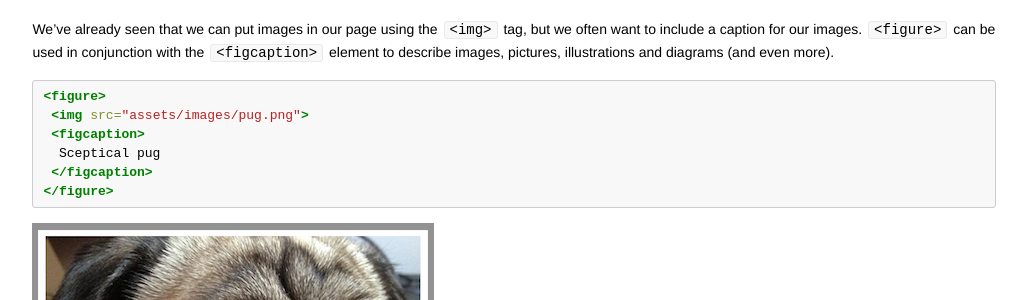
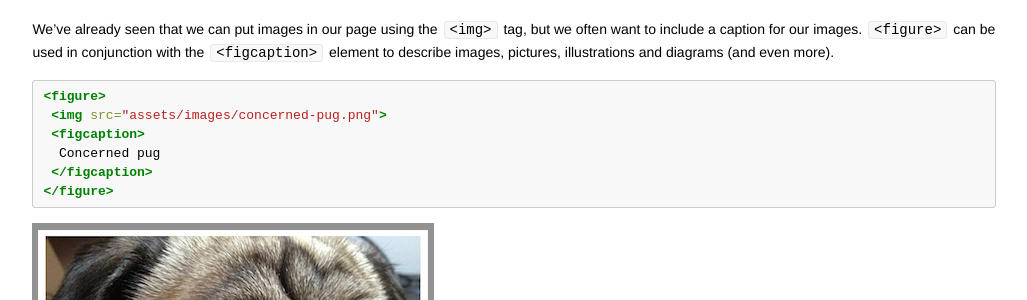
Before and after one commit to codebar/tutorials, a Jekyll site: the page built from html/lesson6/tutorial.md, in a window 1280 px wide and 900 px high, scrolled down 1701 px. Shown: the part 152-452 px from the top of the window, without its empty margins (126-1153 px from the left). Built offline with Jekyll 4.4.1, drawn with Linux system fonts in a browser that asks for light colours; Markdown is read by kramdown in place of the engine named in the settings.

Commit message:
Update caption to match image.
Image says "Concerned pug" but <figcaption> was "Sceptical pug".

````diff
--- a/html/lesson6/tutorial.md
+++ b/html/lesson6/tutorial.md
@@ -60,9 +60,9 @@ We've already seen that we can put images in our page using the `<img>` tag, but
 
 ```html
 <figure>
- <img src="assets/images/pug.png">
+ <img src="assets/images/concerned-pug.png">
  <figcaption>
-  Sceptical pug
+  Concerned pug
  </figcaption>
 </figure>
 ```
````
